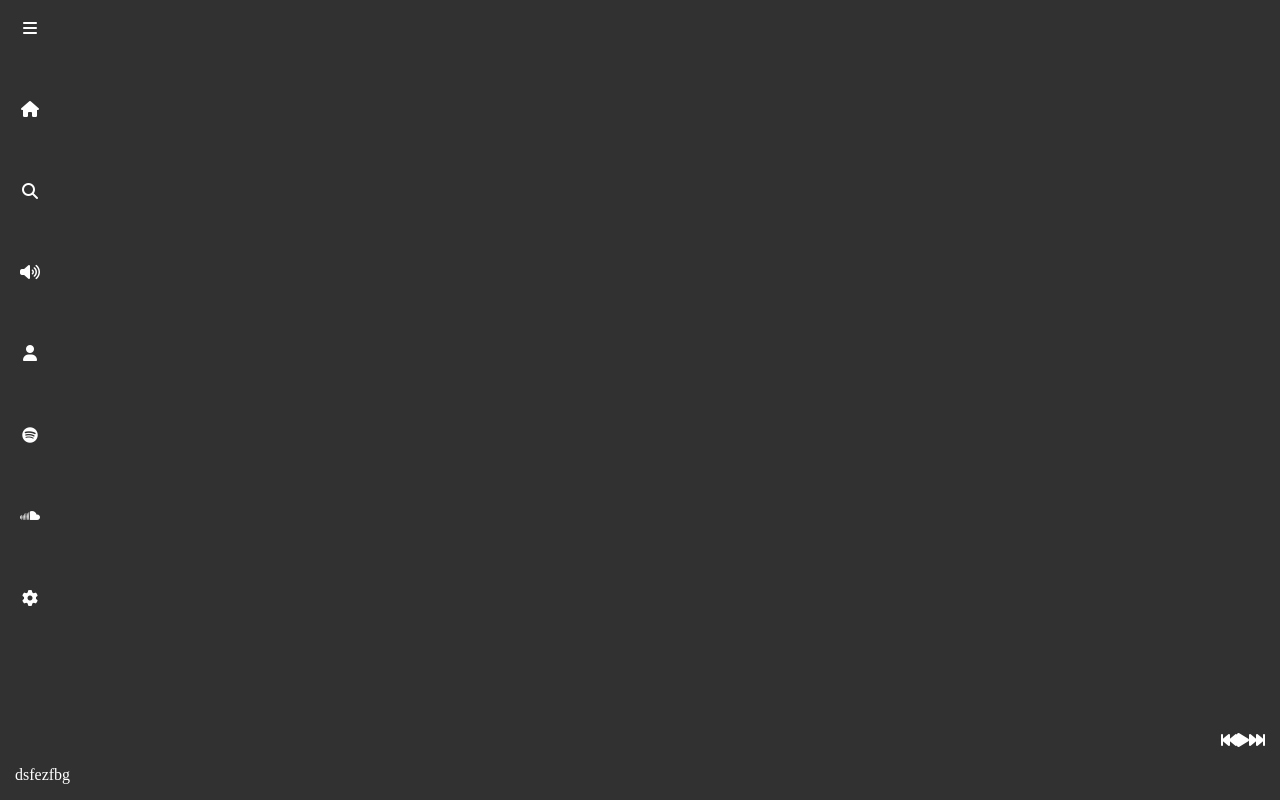
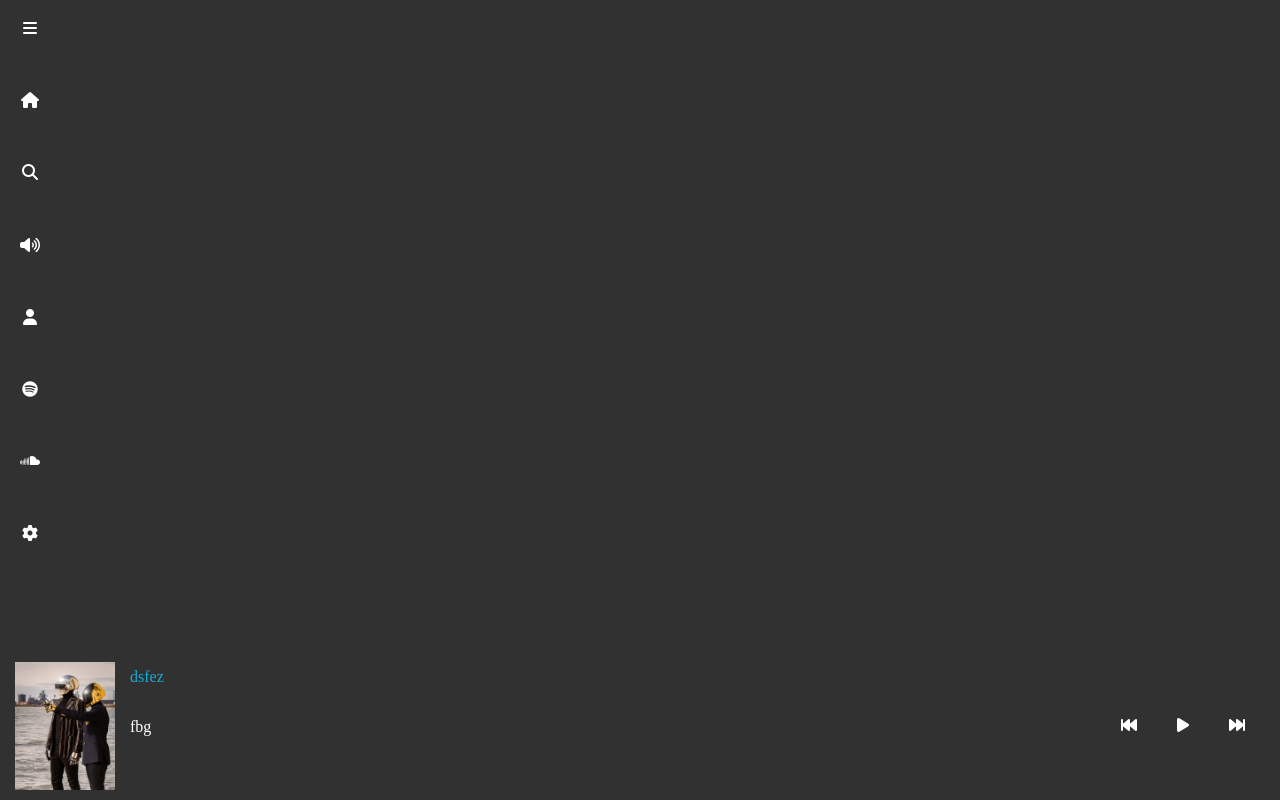
Before and after one commit to YanisLandrieu/Hackathon_rentrer, a plain HTML site: page index.html in a window 1280 px wide. Drawn offline with Linux system fonts and the light colour scheme.

Commit message:
hackathon

```diff
--- a/assets/css/style.css
+++ b/assets/css/style.css
@@ -75,6 +75,7 @@ nav  {
     color: white;
     margin-right: 15px;
     margin-left: 15px;
+    align-items: center;
 }
 
 .player_title {
@@ -83,6 +84,35 @@ nav  {
 
 .player_button {
     display: flex;
+    flex-direction: row;
+
+}
+
+.player_info {
+    display: flex;
+    flex-direction: row;
+}
+
+.player_button div {
+    padding: 20px;
+}
+
+
+.player_title {
+    display: flex;
+    flex-direction: column;
+    margin-left: 15px;
+
+}
+
+.player_info img {
+    width: 100px;
+    margin-bottom: 10px;
+    margin-top: 10px;
+}
+
+.player_title p:first-child {
+    color: #17abd4;
 }
 /* ----------------------------------------
     Tom
--- a/index.html
+++ b/index.html
@@ -31,7 +31,7 @@
         </div>
         <div class="player_music">
             <div class="player_info">
-                <img src="" alt="">
+                <img src="assets/img projet.jpg" alt="">
                 <div class="player_title">
                     <p>dsfez</p>
                     <p>fbg</p>
```
Also changed, not shown: assets/img projet.jpg (added).
